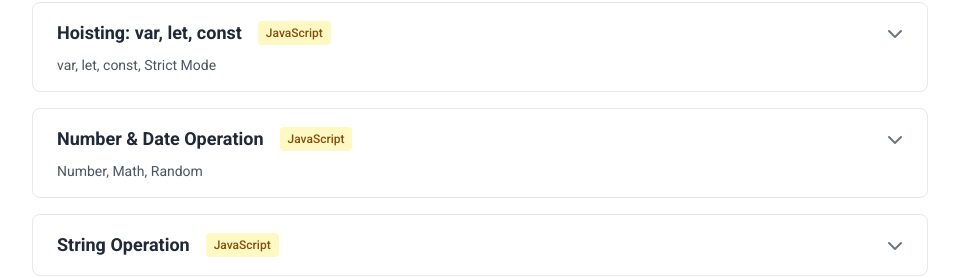
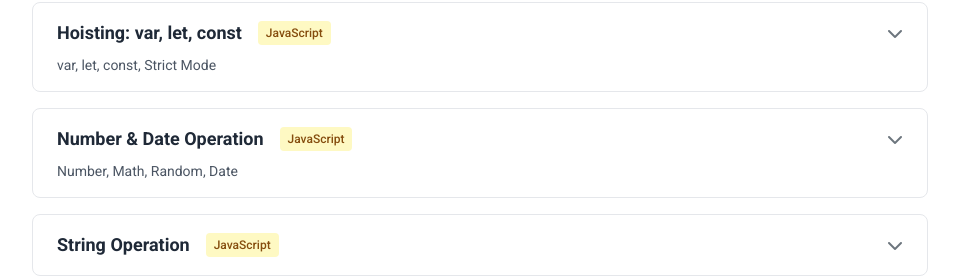
Before and after one commit to WoodyLinwc/Portfolio-Next.js, a Next.js app in the folder portfolio/: page /learning/react in a window 1280 px wide. Shown: the part 2216-2494 px from the top of the page, without its empty margins (160-1119 px from the left). Built offline with nearby package versions, Linux system fonts and the light colour scheme.

Commit message:
Update index.ts

```diff
--- a/portfolio/src/data/basics/javascript/index.ts
+++ b/portfolio/src/data/basics/javascript/index.ts
@@ -154,7 +154,7 @@ export const javascriptBasics: BasicTopic[] = [
         id: "number-date",
         title: "Number & Date Operation",
         category: "JavaScript",
-        description: "Number, Math, Random",
+        description: "Number, Math, Random, Date",
         content: numberDate,
     },
 
```
